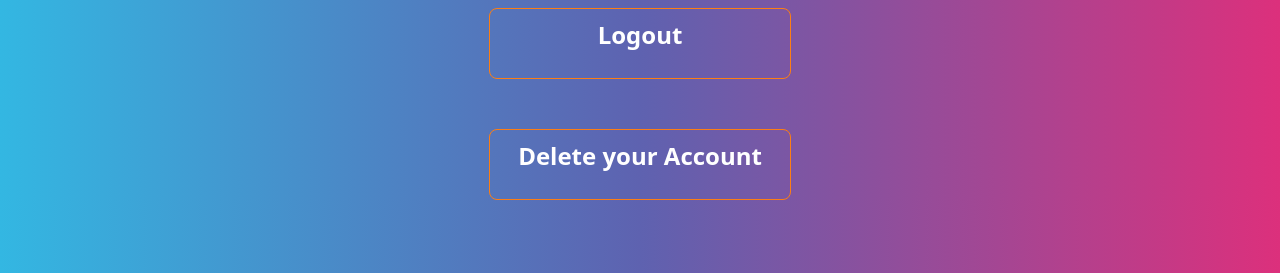
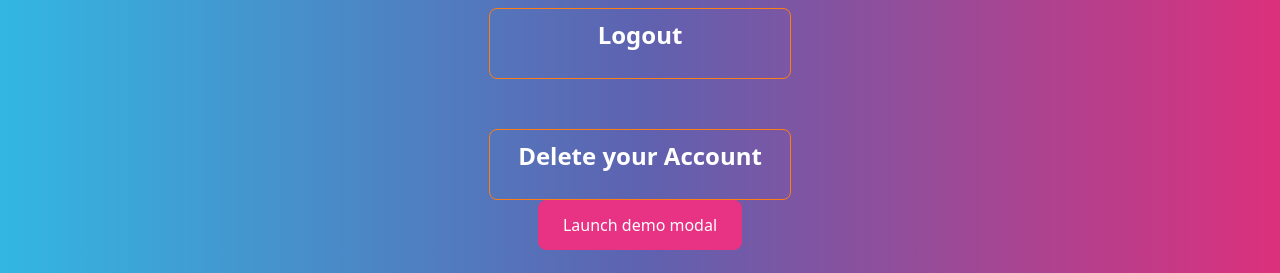
Before and after one commit to HugrisseDev/Django-task-manager, a Django app: page /dashboard/ in a window 1280 px wide. Shown: the part 527-800 px from the top of that part. Run offline with Django 4.2, Linux system fonts and the light colour scheme; the first user in the database is signed in; the page is wider than the window, and the part outside it is not shown; some libraries are stand-ins or nearby versions.

Commit message:
Update dashboard.html

```diff
--- a/templates/profile/dashboard.html
+++ b/templates/profile/dashboard.html
@@ -42,6 +42,13 @@
 
             <br>
 
+            <!-- Button trigger modal -->
+            <button type="button" class="btn btn-primary" data-toggle="modal" data-target="#exampleModal">
+                Launch demo modal
+            </button>
+
+
+
         </div>
     </div>
 
```
